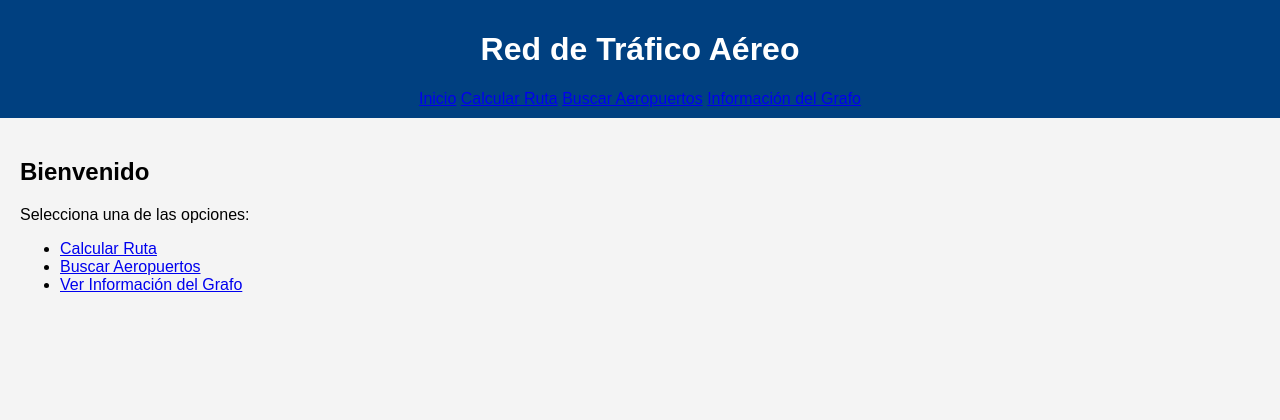
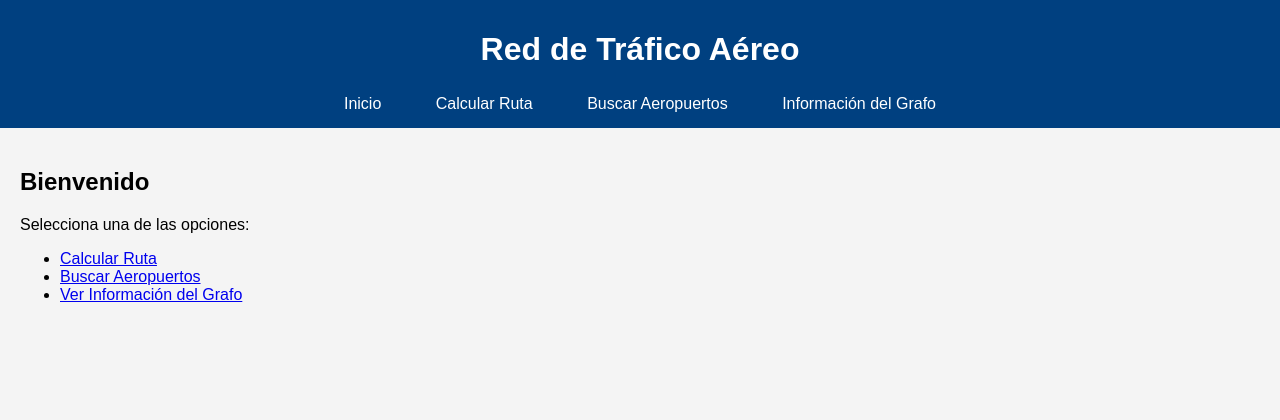
Before and after one commit to salimramirez/ComplejidadTrabajoFinal, a Flask app: page / in a window 1280 px wide. Shown: the top 420 px of the page. Run offline with Flask 3, Linux system fonts and the light colour scheme; parts of the project's set-up code (start-up, migrations or seed data) failed here and were passed over.

Commit message:
nav bonito

```diff
--- a/app/static/css/styles.css
+++ b/app/static/css/styles.css
@@ -11,6 +11,21 @@ header {
     padding: 10px 0;
     text-align: center;
 }
+
+header nav a {
+    color: white; /* Cambia este color por el que prefieras */
+    text-decoration: none; /* Opcional: Elimina el subrayado */
+    margin: 0 15px; /* Añade separación horizontal entre los enlaces */
+    padding: 5px 10px; /* Opcional: Añade espacio interno alrededor del texto */
+    display: inline-block; /* Asegura un buen comportamiento del espaciado */
+}
+
+header nav a:hover {
+    color: white; /* Cambia el color al pasar el mouse (opcional) */
+    background-color: #1c7ad7; /* Opcional: Fondo al hacer hover */
+    border-radius: 5px; /* Opcional: Bordes redondeados al hacer hover */
+}
+
 
 header .logo {
     width: 50px;
```
